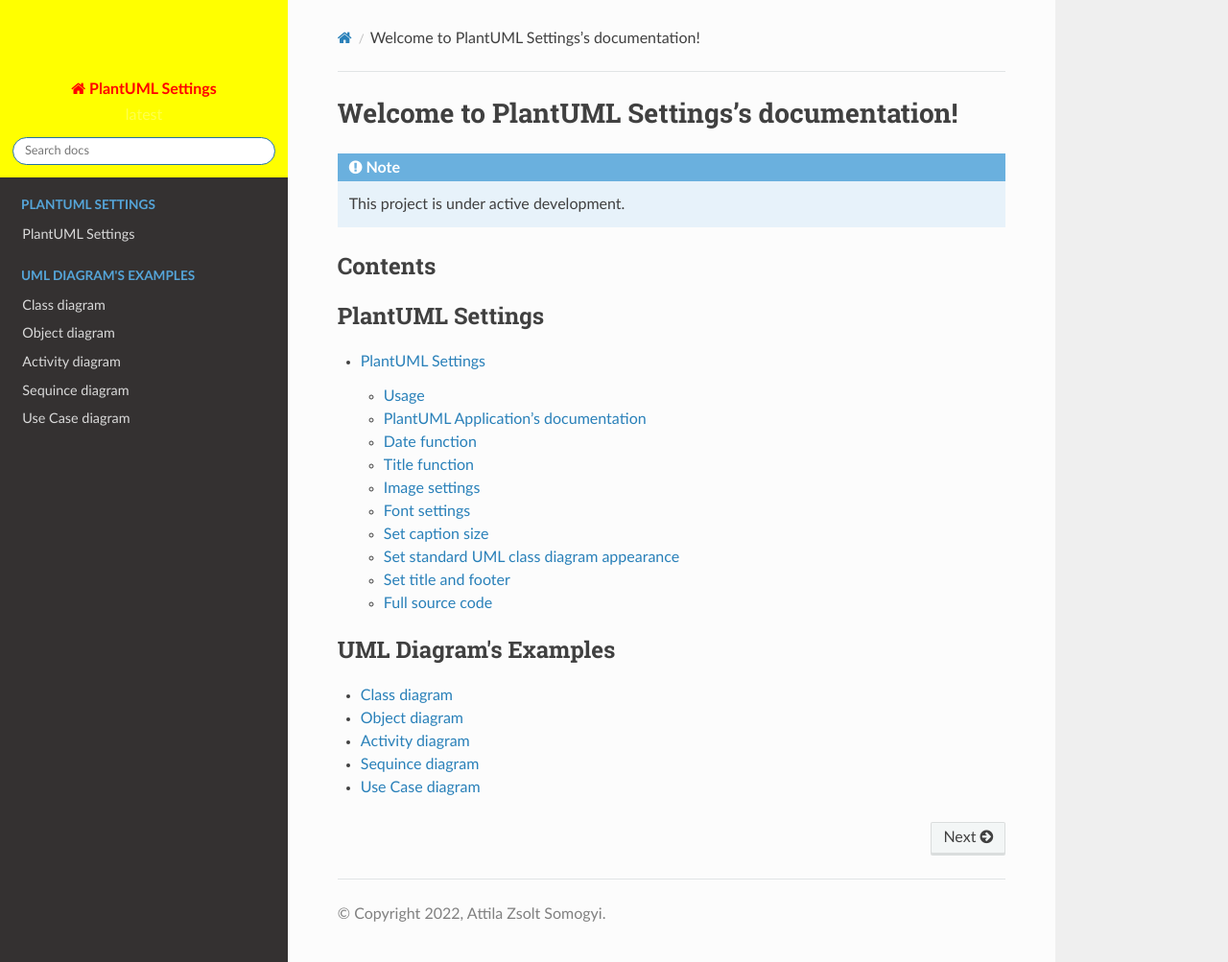
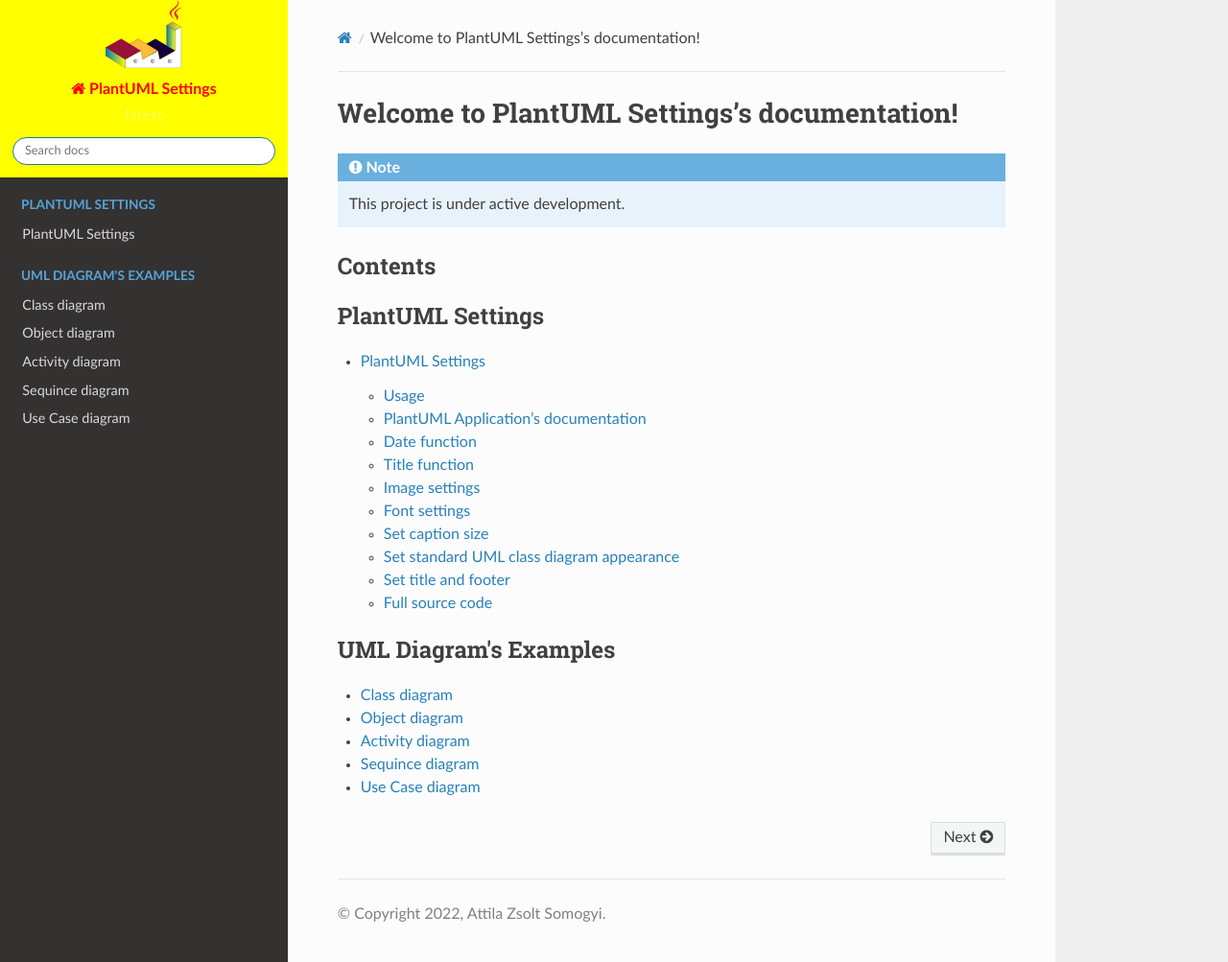
Before and after one commit to attilasomogyi/plantuml-settings, a Sphinx documentation site: the page built from docs/source/index.rst, in a window 1280 px wide and 1003 px high. Shown: the whole window at 96% size. Built offline with Sphinx 7.4.7 and the Read the Docs theme 2.0.0, drawn with Linux system fonts in a browser that asks for light colours.

Commit message:
docs(costum): add version colour

```diff
--- a/docs/source/_static/css/custom.css
+++ b/docs/source/_static/css/custom.css
@@ -1,6 +1,6 @@
 .wy-side-nav-search {
   padding-top: 5em;
-  background-image: url("/plantuml-settings/_static/images/plantuml-logo.svg");
+  background-image: url("/../_static/images/plantuml-logo.svg");
   background-position: top;
   background-repeat: no-repeat;
   background-size: 5em auto;
@@ -12,7 +12,7 @@
   color: red;
 }
 
-.wy-nav-top {
+.wy-nav-top .version {
   background-color: red;
 }
 
```
